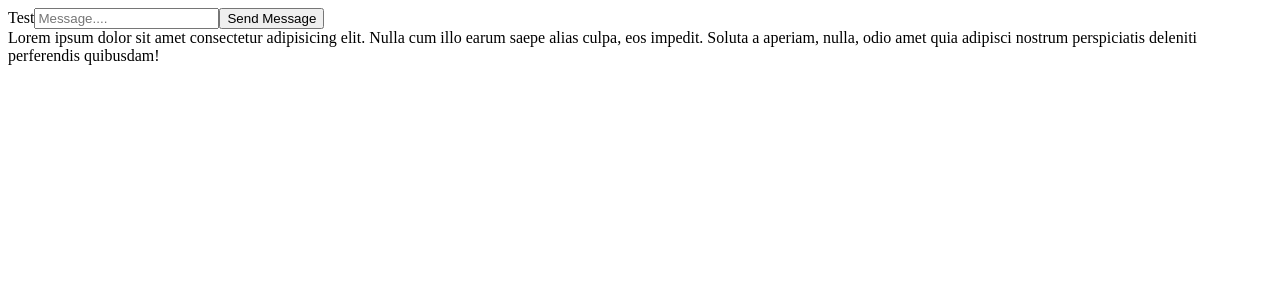
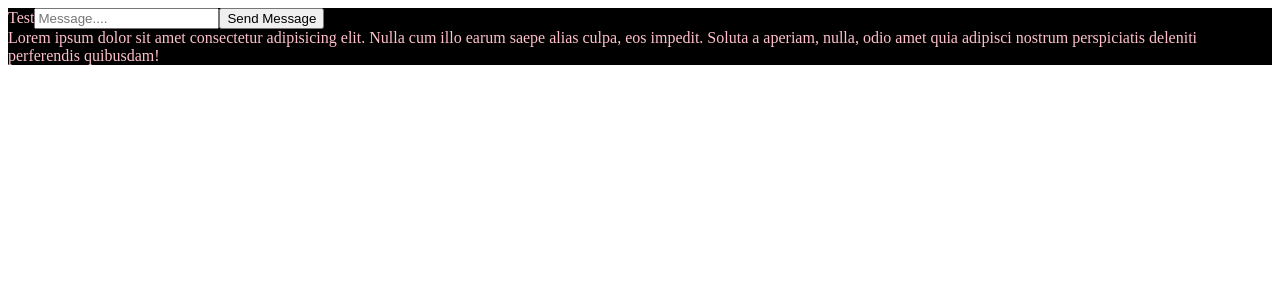
Before and after one commit to Desturo/react-frontend, a React (Create React App) app: page / in a window 1280 px wide. Shown: the top 300 px of the page. Built offline with nearby package versions, Linux system fonts and the light colour scheme; no server answers.

Commit message:
dark mode test

```diff
--- a/src/App.jsx
+++ b/src/App.jsx
@@ -11,8 +11,13 @@ function App() {
     console.log(socket.id)
   }
 
+  const myStyle = {
+    color: "pink",
+    backgroundColor: "black"
+  }
+
   return (
-    <div>
+    <div style={myStyle}>
       Test
       <input placeholder='Message....'/>
       <button onClick={sendMessage}>Send Message</button>
```
